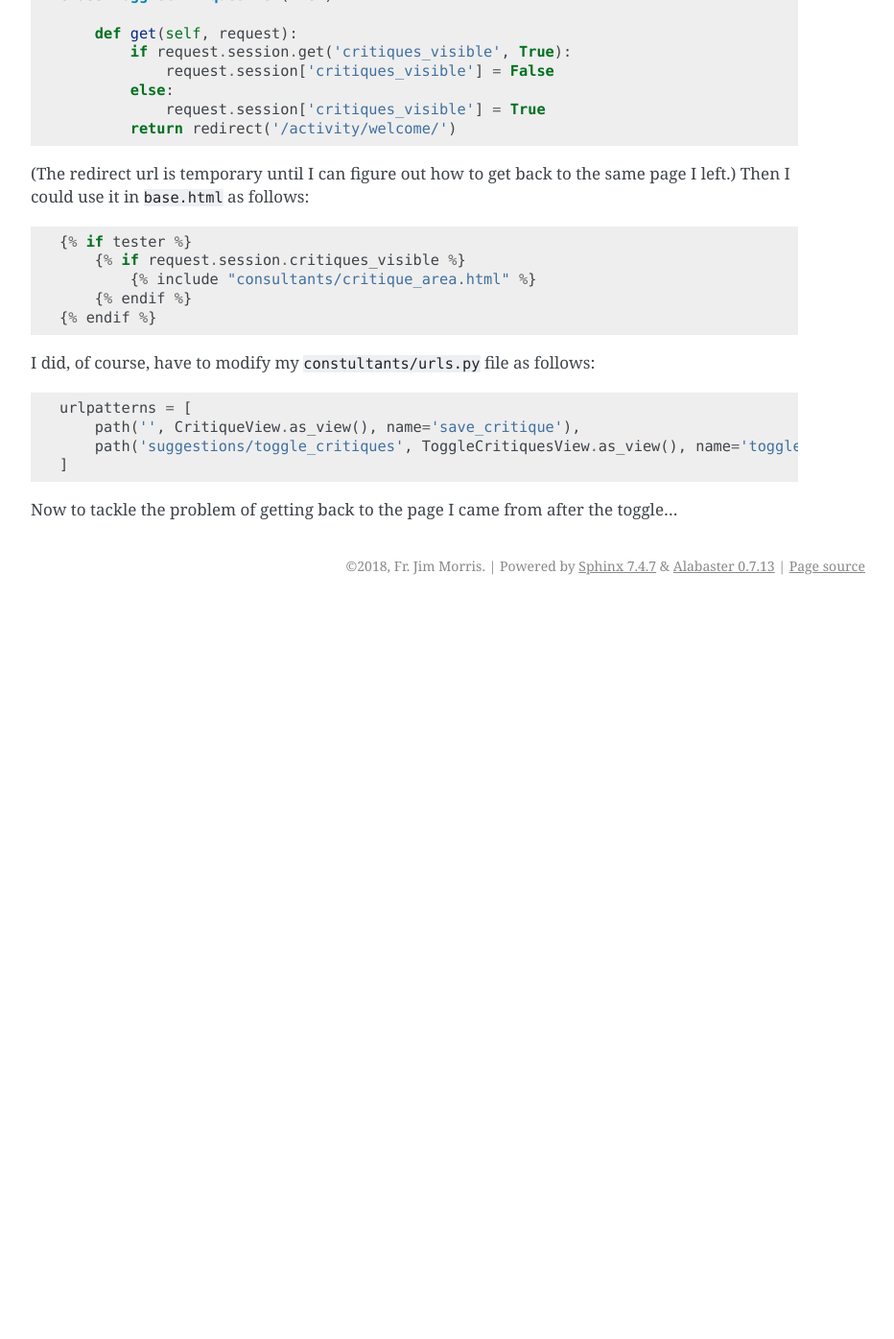
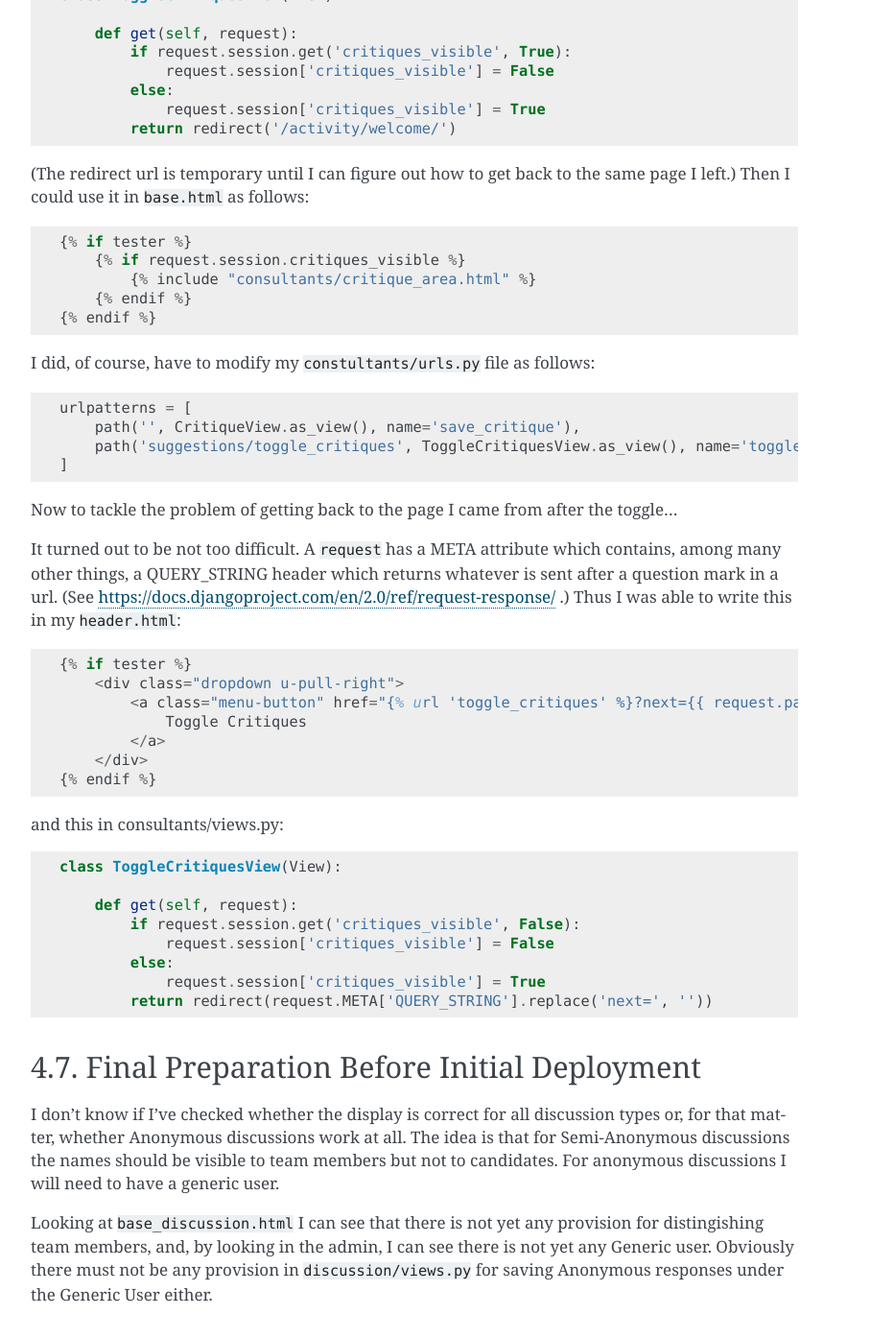
Before and after one commit to JMorris1575/confirmation2018, a Sphinx documentation site: the page built from docs/team_sections.rst, in a window 1280 px wide and 1400 px high, scrolled down 22664 px. Shown: the top 1395 px of the window at 96% size, without its empty margins (338-1270 px from the left). Built offline with Sphinx 7.4.7, drawn with Linux system fonts in a browser that asks for light colours; before the commit the page ends 23293 px from its top, so only the background shows below that; some of the changed text lies outside the part shown.

Commit message:
Redirect from Toggle Critiques working correctly

```diff
--- a/confirmation/static/site/css/custom.css
+++ b/confirmation/static/site/css/custom.css
@@ -114,6 +114,11 @@ td.pad-override {
 .error-display {
     color: red;
     font-weight: bold;
+}
+
+.fine-print {
+    color: black;
+    font-size: .6em;
 }
 
 .formatted {
--- a/docs/team_sections.rst
+++ b/docs/team_sections.rst
@@ -970,3 +970,37 @@ I did, of course, have to modify my ``constultants/urls.py`` file as follows::
     ]
 
 Now to tackle the problem of getting back to the page I came from after the toggle...
+
+It turned out to be not too difficult. A ``request`` has a META attribute which contains, among many other things, a
+QUERY_STRING header which returns whatever is sent after a question mark in a url. (See
+https://docs.djangoproject.com/en/2.0/ref/request-response/ .) Thus I was able to write this in my ``header.html``::
+
+    {% if tester %}
+        <div class="dropdown u-pull-right">
+            <a class="menu-button" href="{% url 'toggle_critiques' %}?next={{ request.path_info }}">
+                Toggle Critiques
+            </a>
+        </div>
+    {% endif %}
+
+and this in consultants/views.py::
+
+    class ToggleCritiquesView(View):
+
+        def get(self, request):
+            if request.session.get('critiques_visible', False):
+                request.session['critiques_visible'] = False
+            else:
+                request.session['critiques_visible'] = True
+            return redirect(request.META['QUERY_STRING'].replace('next=', ''))
+
+Final Preparation Before Initial Deployment
+-------------------------------------------
+
+I don't know if I've checked whether the display is correct for all discussion types or, for that matter, whether
+Anonymous discussions work at all. The idea is that for Semi-Anonymous discussions the names should be visible to team
+members but not to candidates. For anonymous discussions I will need to have a generic user.
+
+Looking at ``base_discussion.html`` I can see that there is not yet any provision for distingishing team members, and,
+by looking in the admin, I can see there is not yet any Generic user. Obviously there must not be any provision in
+``discussion/views.py`` for saving Anonymous responses under the Generic User either.
```
Also changed, not shown: 7 other files.
